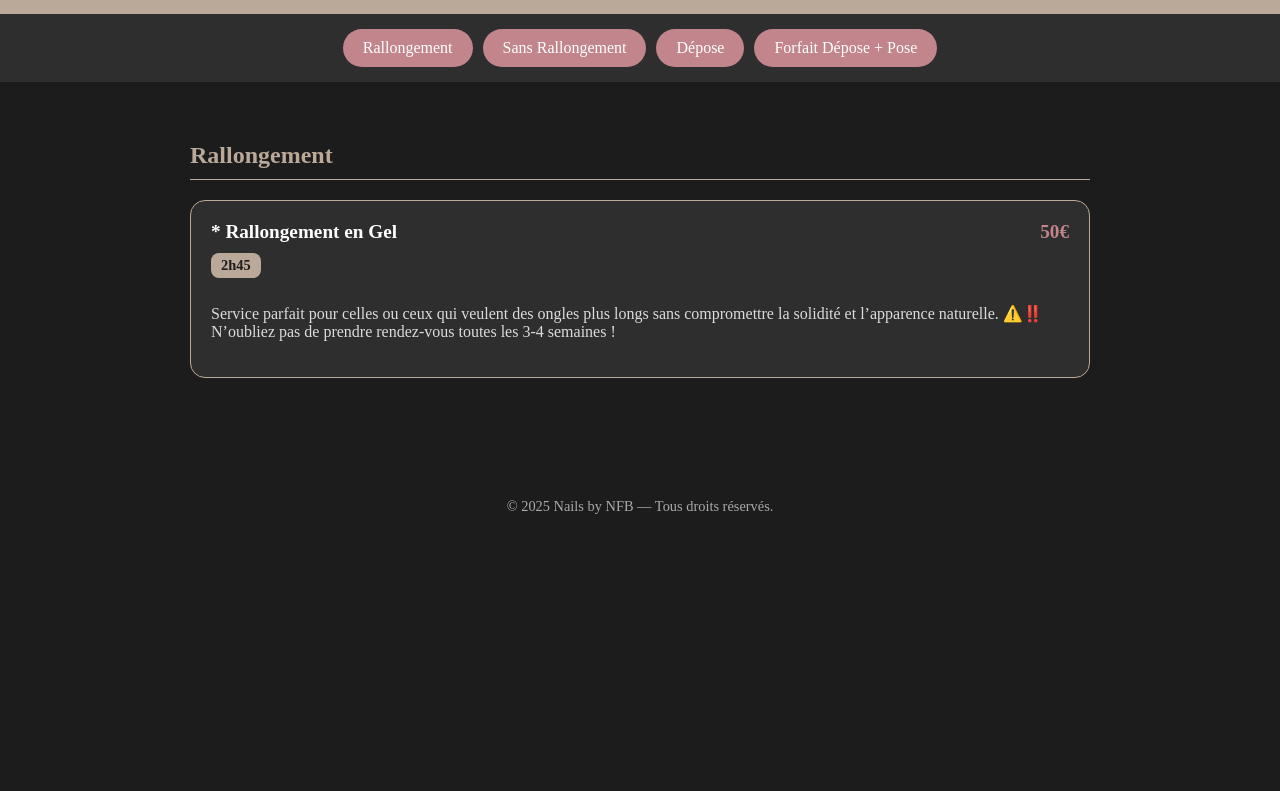
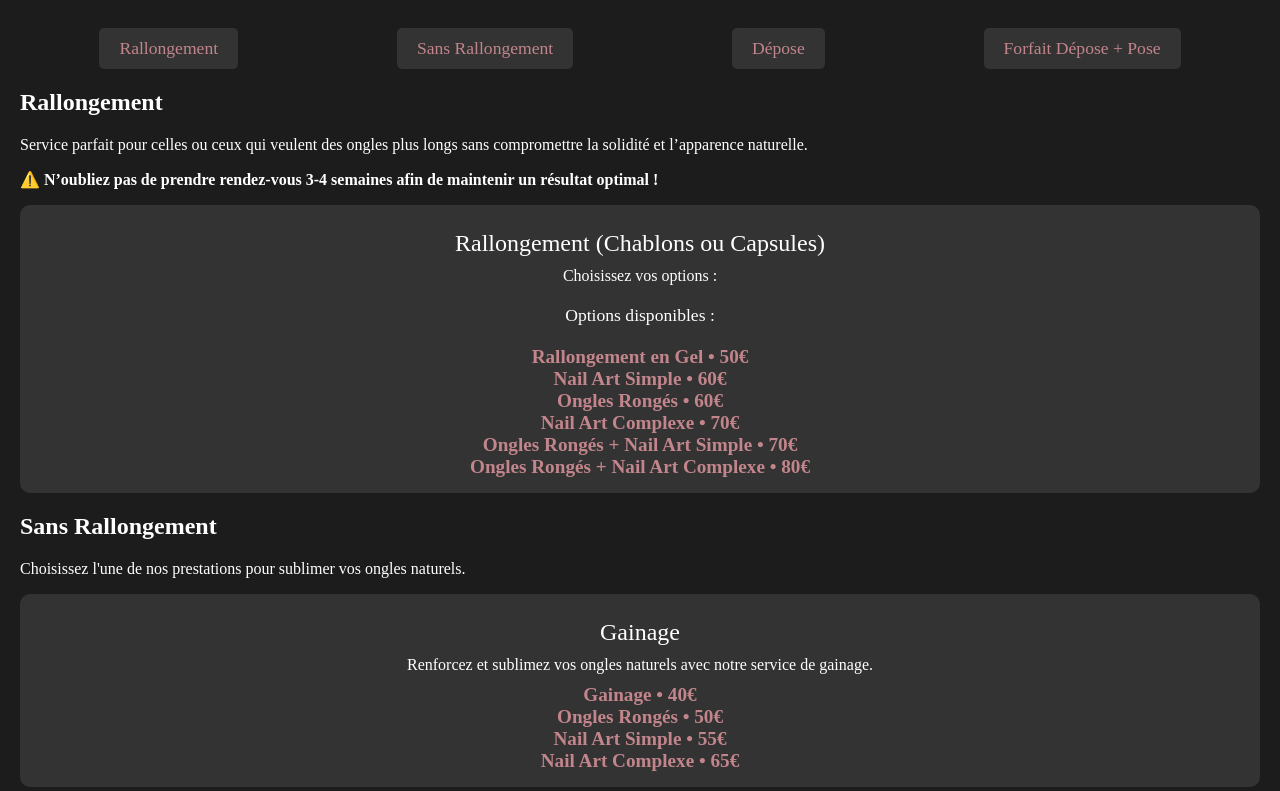
Before and after one commit to nailsbynfb/Nailsbynfb1, a plain HTML site: page reservation.html in a window 1280 px wide. Shown: the part 154-945 px from the top of the page. Before the commit the page ends 800 px from the top, so only its background shows below. Drawn offline with Linux system fonts and the light colour scheme; a web font is replaced by a local one.

Commit message:
Update reservation.html

```diff
--- a/reservation.html
+++ b/reservation.html
@@ -3,211 +3,247 @@
 <head>
   <meta charset="UTF-8" />
   <meta name="viewport" content="width=device-width, initial-scale=1.0"/>
-  <title>Réservation | Nails by NFB</title>
-  <link href="https://fonts.googleapis.com/css2?family=Inria+Serif&display=swap" rel="stylesheet">
+  <title>Réservation - Nails by NFB</title>
+  <link href="https://fonts.googleapis.com/css2?family=Inria+Serif&family=White+Star&display=swap" rel="stylesheet">
   <style>
     body {
-      margin: 0;
       font-family: 'Inria Serif', serif;
       background-color: #1c1c1c;
-      color: #ffffff;
-      padding-bottom: 100px;
+      color: #fff;
+      margin: 0;
+      padding: 0;
     }
 
     header {
+      text-align: center;
+      padding: 20px;
       background-color: #BAA898;
       color: #1c1c1c;
-      text-align: center;
-      padding: 30px 20px;
     }
 
-    header h1 {
-      font-size: 2.5em;
+    h1 {
+      font-family: 'Inria Serif', serif;
+      font-size: 3em;
       margin: 0;
     }
 
-    header h1 span {
-      display: block;
-      font-size: 1.2em;
-      font-family: 'White Star', cursive;
+    .nfb {
+      font-family: 'White Star', sans-serif;
+      font-size: 2em;
+      text-transform: uppercase;
       color: #C2858C;
-      font-weight: normal;
-      margin-top: 5px;
+      margin-top: 10px;
     }
 
-    nav {
-      background-color: #2e2e2e;
-      display: flex;
-      flex-wrap: wrap;
-      justify-content: center;
-      padding: 15px;
-      gap: 10px;
+    .section {
+      margin: 40px 20px;
     }
 
-    nav button {
-      background-color: #C2858C;
-      border: none;
-      padding: 10px 20px;
-      border-radius: 20px;
-      color: #fff;
-      cursor: pointer;
-      font-family: 'Inria Serif', serif;
-      font-size: 1em;
+    .category-btns {
+      display: flex;
+      justify-content: space-around;
+      margin-bottom: 20px;
     }
 
-    nav button:hover {
+    .category-btn {
+      background-color: #333;
+      color: #C2858C;
+      padding: 10px 20px;
+      border-radius: 5px;
+      text-decoration: none;
+      font-size: 1.1em;
+    }
+
+    .category-btn:hover {
+      background-color: #C2858C;
+      color: #fff;
+    }
+
+    .service-box {
+      background-color: #333;
+      color: #fff;
+      margin: 15px 0;
+      padding: 15px;
+      border-radius: 10px;
+      text-align: center;
+    }
+
+    .service-box:hover {
+      background-color: #C2858C;
+      color: #1c1c1c;
+    }
+
+    .service-title {
+      font-size: 1.5em;
+      margin: 10px 0;
+    }
+
+    .service-description {
+      font-size: 1em;
+      margin: 10px 0;
+    }
+
+    .price {
+      font-size: 1.2em;
+      font-weight: bold;
+      color: #C2858C;
+    }
+
+    .option-title {
+      font-size: 1.1em;
+      margin: 20px 0;
+    }
+
+    .textarea {
+      width: 100%;
+      height: 80px;
+      padding: 10px;
+      background-color: #333;
+      color: #fff;
+      border: none;
+      border-radius: 5px;
+    }
+
+    .submit-btn {
+      background-color: #C2858C;
+      color: #fff;
+      padding: 15px 30px;
+      font-size: 1.2em;
+      border-radius: 5px;
+      border: none;
+      width: 100%;
+      cursor: pointer;
+    }
+
+    .submit-btn:hover {
       background-color: #a4656f;
     }
 
-    .category {
-      padding: 40px 20px;
-      max-width: 900px;
-      margin: auto;
-      display: none;
+    .form-section {
+      margin-top: 30px;
     }
 
-    .category.active {
-      display: block;
+    .form-section input[type="file"] {
+      background-color: #333;
+      color: #fff;
+      border-radius: 5px;
+      padding: 10px;
+      width: 100%;
     }
 
-    .category h2 {
-      color: #BAA898;
-      border-bottom: 1px solid #BAA898;
-      padding-bottom: 10px;
-      margin-bottom: 20px;
+    .form-section input[type="text"] {
+      background-color: #333;
+      color: #fff;
+      border-radius: 5px;
+      padding: 10px;
+      width: 100%;
+      margin: 10px 0;
     }
 
-    .service-card {
-      background-color: #2e2e2e;
-      border: 1px solid #BAA898;
-      border-radius: 15px;
-      padding: 20px;
-      margin-bottom: 20px;
-    }
-
-    .service-header {
-      display: flex;
-      justify-content: space-between;
-      align-items: center;
-    }
-
-    .service-title {
-      font-weight: bold;
+    .form-section label {
       font-size: 1.2em;
-      color: #fff;
-    }
-
-    .service-price {
-      font-weight: bold;
       color: #C2858C;
-      font-size: 1.2em;
-    }
-
-    .service-info {
-      margin-top: 10px;
-      color: #dcdcdc;
-    }
-
-    .service-duration {
-      display: inline-block;
-      background-color: #BAA898;
-      color: #1c1c1c;
-      padding: 4px 10px;
-      border-radius: 8px;
-      font-weight: bold;
-      font-size: 0.9em;
-      margin-bottom: 10px;
-    }
-
-    footer {
-      text-align: center;
-      color: #aaa;
-      font-size: 0.9em;
-      margin-top: 60px;
     }
   </style>
 </head>
 <body>
 
   <header>
-    <h1>Nails by <span>NFB</span></h1>
+    <h1>Nails by NFB</h1>
+    <div class="nfb">Réservation en ligne</div>
   </header>
 
-  <nav>
-    <button onclick="showCategory('rallongement')">Rallongement</button>
-    <button onclick="showCategory('sans')">Sans Rallongement</button>
-    <button onclick="showCategory('depose')">Dépose</button>
-    <button onclick="showCategory('forfait')">Forfait Dépose + Pose</button>
-  </nav>
+  <div class="section">
+    <div class="category-btns">
+      <a href="#rallongement" class="category-btn">Rallongement</a>
+      <a href="#sans-rallongement" class="category-btn">Sans Rallongement</a>
+      <a href="#depose" class="category-btn">Dépose</a>
+      <a href="#forfait-depose-pose" class="category-btn">Forfait Dépose + Pose</a>
+    </div>
 
-  <div id="rallongement" class="category active">
-    <h2>Rallongement</h2>
-    <div class="service-card">
-      <div class="service-header">
-        <span class="service-title">* Rallongement en Gel</span>
-        <span class="service-price">50€</span>
-      </div>
-      <div class="service-info">
-        <span class="service-duration">2h45</span>
-        <p>Service parfait pour celles ou ceux qui veulent des ongles plus longs sans compromettre la solidité et l’apparence naturelle. ⚠️‼️ N’oubliez pas de prendre rendez-vous toutes les 3-4 semaines !</p>
+    <!-- Rallongement -->
+    <div id="rallongement">
+      <h2>Rallongement</h2>
+      <p>Service parfait pour celles ou ceux qui veulent des ongles plus longs sans compromettre la solidité et l’apparence naturelle.</p>
+      <p><strong>⚠️ N’oubliez pas de prendre rendez-vous 3-4 semaines afin de maintenir un résultat optimal !</strong></p>
+
+      <div class="service-box">
+        <div class="service-title">Rallongement (Chablons ou Capsules)</div>
+        <div class="service-description">Choisissez vos options :</div>
+
+        <div class="option-title">Options disponibles :</div>
+        <div class="price">Rallongement en Gel • 50€</div>
+        <div class="price">Nail Art Simple • 60€</div>
+        <div class="price">Ongles Rongés • 60€</div>
+        <div class="price">Nail Art Complexe • 70€</div>
+        <div class="price">Ongles Rongés + Nail Art Simple • 70€</div>
+        <div class="price">Ongles Rongés + Nail Art Complexe • 80€</div>
       </div>
     </div>
-    <!-- Ajoute ici les autres prestations "rallongement" -->
-  </div>
 
-  <div id="sans" class="category">
-    <h2>Sans Rallongement</h2>
-    <div class="service-card">
-      <div class="service-header">
-        <span class="service-title">* Gainage</span>
-        <span class="service-price">40€</span>
-      </div>
-      <div class="service-info">
-        <span class="service-duration">2h30</span>
-        <p>Renforcez et sublimez vos ongles naturels. Le gel protège, embellit, et structure l’ongle pour un effet harmonieux et solide.</p>
+    <!-- Sans Rallongement -->
+    <div id="sans-rallongement">
+      <h2>Sans Rallongement</h2>
+      <p>Choisissez l'une de nos prestations pour sublimer vos ongles naturels.</p>
+
+      <div class="service-box">
+        <div class="service-title">Gainage</div>
+        <div class="service-description">Renforcez et sublimez vos ongles naturels avec notre service de gainage.</div>
+        <div class="price">Gainage • 40€</div>
+        <div class="price">Ongles Rongés • 50€</div>
+        <div class="price">Nail Art Simple • 55€</div>
+        <div class="price">Nail Art Complexe • 65€</div>
       </div>
     </div>
-    <!-- Autres prestations sans rallongement -->
-  </div>
 
-  <div id="depose" class="category">
-    <h2>Dépose</h2>
-    <div class="service-card">
-      <div class="service-header">
-        <span class="service-title">Dépose gel</span>
-        <span class="service-price">20€</span>
+    <!-- Dépose -->
+    <div id="depose">
+      <h2>Dépose</h2>
+      <p>Offrez à vos ongles un retrait soigné avec notre service de dépose de gel.</p>
+
+      <div class="service-box">
+        <div class="service-title">Dépose Gel</div>
+        <div class="service-description">Dépose soigneuse des ongles en gel.</div>
+        <div class="price">Dépose Gel • 10€</div>
+        <div class="price">Dépose Semi Permanent Renforcé • 15€</div>
+        <div class="price">Dépose Semi Permanent • 15€</div>
       </div>
-      <div class="service-info">
-        <span class="service-duration">1h</span>
-        <p>Offrez à vos ongles un retrait soigné. Obligatoire si le gel a été posé ailleurs.</p>
+    </div>
+
+    <!-- Forfait Dépose + Pose -->
+    <div id="forfait-depose-pose">
+      <h2>Forfait Dépose + Pose</h2>
+      <p>Réduction de 5% déjà appliquée dans cette catégorie.</p>
+
+      <div class="service-box">
+        <div class="service-title">Dépose + Pose Gel</div>
+        <div class="service-description">Pose de gel après dépose des ongles existants.</div>
+        <div class="price">Dépose + Pose Gel (Ongles Rongés) • 76€</div>
+        <div class="price">Dépose + Pose Gel • 66,50€</div>
+        <div class="price">Dépose + Pose Semi Permanent Renforcé • 57€</div>
       </div>
+    </div>
+
+    <!-- Formulaire de Réservation -->
+    <div class="form-section">
+      <h3>Réservez votre créneau</h3>
+      <form action="#" method="POST">
+        <label for="nom">Nom :</label>
+        <input type="text" id="nom" name="nom" required>
+
+        <label for="email">Email :</label>
+        <input type="text" id="email" name="email" required>
+
+        <label for="photo-mains">Téléchargez une photo de vos mains :</label>
+        <input type="file" id="photo-mains" name="photo-mains">
+
+        <label for="message">Remarque ou message (facultatif) :</label>
+        <textarea id="message" name="message" class="textarea"></textarea>
+
+        <button type="submit" class="submit-btn">Réserver maintenant</button>
+      </form>
     </div>
   </div>
 
-  <div id="forfait" class="category">
-    <h2>Forfait Dépose + Pose</h2>
-    <div class="service-card">
-      <div class="service-header">
-        <span class="service-title">* Dépose + Pose gel</span>
-        <span class="service-price">66,50€</span>
-      </div>
-      <div class="service-info">
-        <span class="service-duration">3h45</span>
-        <p>Ce forfait inclut une réduction de 5% (déjà appliquée).</p>
-      </div>
-    </div>
-    <!-- Autres forfaits ici -->
-  </div>
-
-  <footer>
-    &copy; 2025 Nails by NFB — Tous droits réservés.
-  </footer>
-
-  <script>
-    function showCategory(id) {
-      document.querySelectorAll('.category').forEach(cat => cat.classList.remove('active'));
-      document.getElementById(id).classList.add('active');
-    }
-  </script>
 </body>
 </html>
```
